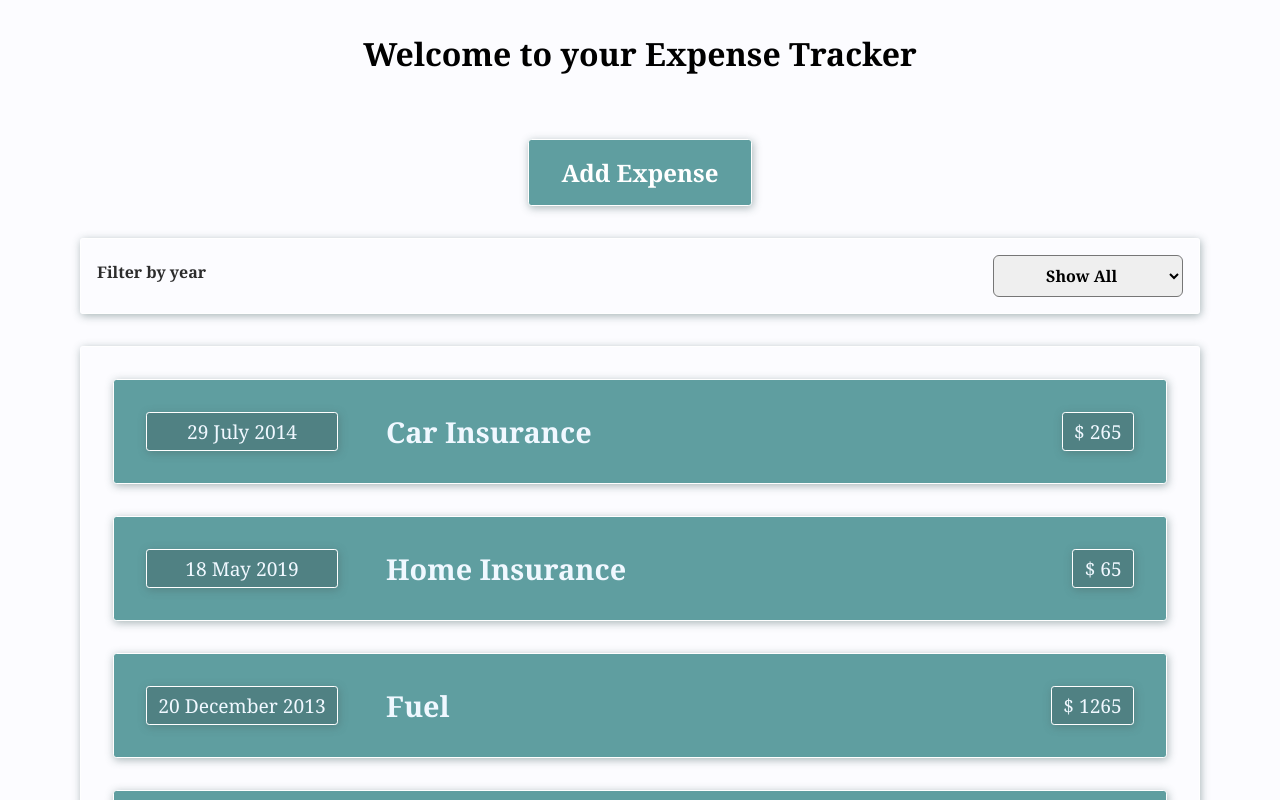
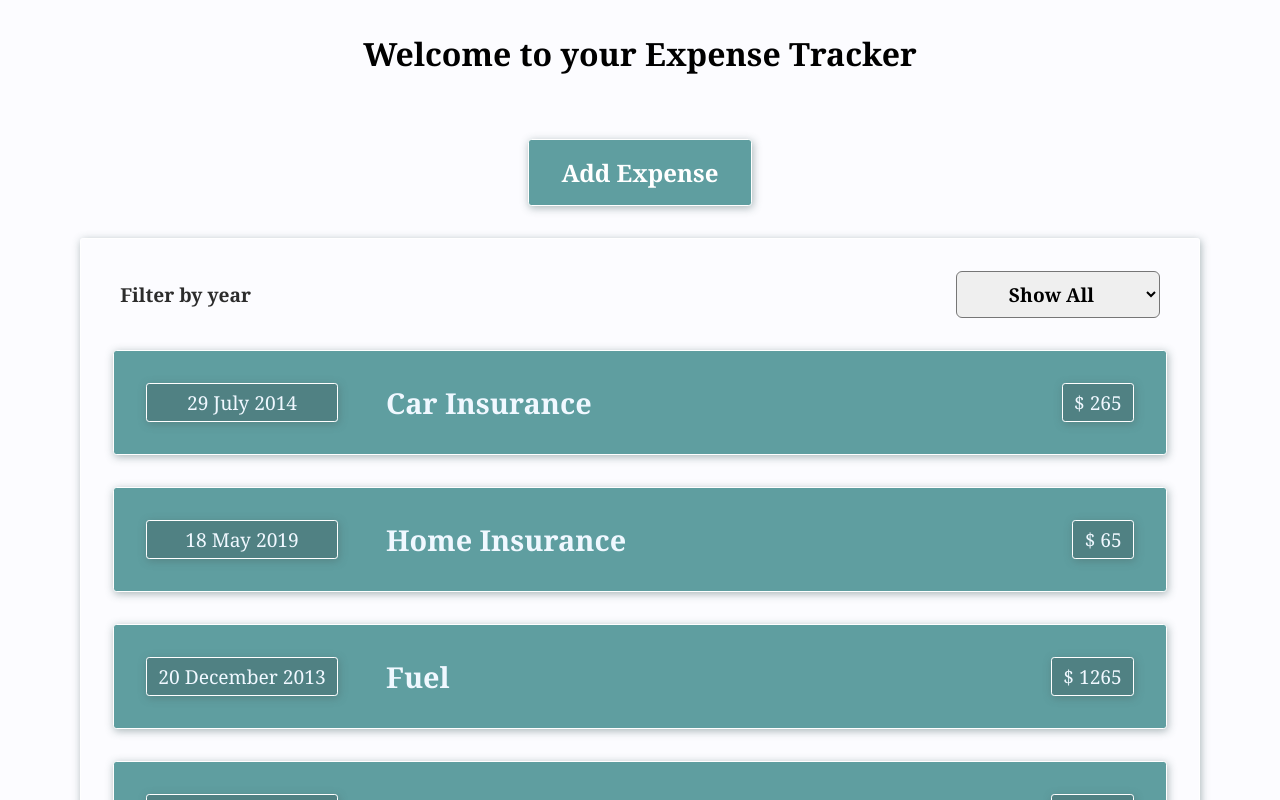
Before and after one commit to manjiriphatak/expense-tracker, a React (Create React App) app: page / in a window 1280 px wide. Shown: the top 800 px of the page. Built offline with nearby package versions, Linux system fonts and the light colour scheme.

Commit message:
updated css

```diff
--- a/src/App.js
+++ b/src/App.js
@@ -64,19 +64,16 @@ function App() {
         updatedExpenselist={handleUpdateExpenseList}
       />
 
-      {/* <Card className="form">
-        <ExpenseForm data={handleExpenseList} />
-      </Card> */}
-      <ExpenseFilter selected={filter} onFilterYear={handleFilterYear} />
-      <li>
-        <Card className="expense-section">
+      <Card className="expense-section">
+        <ExpenseFilter selected={filter} onFilterYear={handleFilterYear} />
+        <li>
           <ExpenseListLogic
             displayByFilterData={displayByFilter}
             filterStateData={filter}
             expenseListData={updateExpenseList}
           />
-        </Card>
-      </li>
+        </li>
+      </Card>
     </div>
   );
 }
--- a/src/ExpenseFilter.css
+++ b/src/ExpenseFilter.css
@@ -1,14 +1,14 @@
 .expenses-filter {
   color: rgb(44, 44, 44);
-  padding: 0 1rem;
+  /* padding: 0 1rem; */
 }
 
 .expenses-filter__control {
   display: flex;
-  width: 100%;
-  align-items: center;
+  width: 93%;
+  align-items: baseline;
   justify-content: space-between;
-  margin: 1rem 0;
+  margin: 2rem auto 0;
 }
 
 .expenses-filter label {
--- a/src/ExpenseFilter.js
+++ b/src/ExpenseFilter.js
@@ -1,5 +1,5 @@
 import React from "react";
-import Card from "./Card";
+
 import "./ExpenseFilter.css";
 
 const ExpenseFilter = (prop) => {
@@ -8,7 +8,6 @@ const ExpenseFilter = (prop) => {
   };
 
   return (
-    <Card>
     <div className="expenses-filter">
       <div className="expenses-filter__control">
         <label>Filter by year</label>
@@ -21,7 +20,6 @@ const ExpenseFilter = (prop) => {
         </select>
       </div>
     </div>
-    </Card>
   );
 };
 
```
Lines whose indentation alone changed are shown as unchanged.
